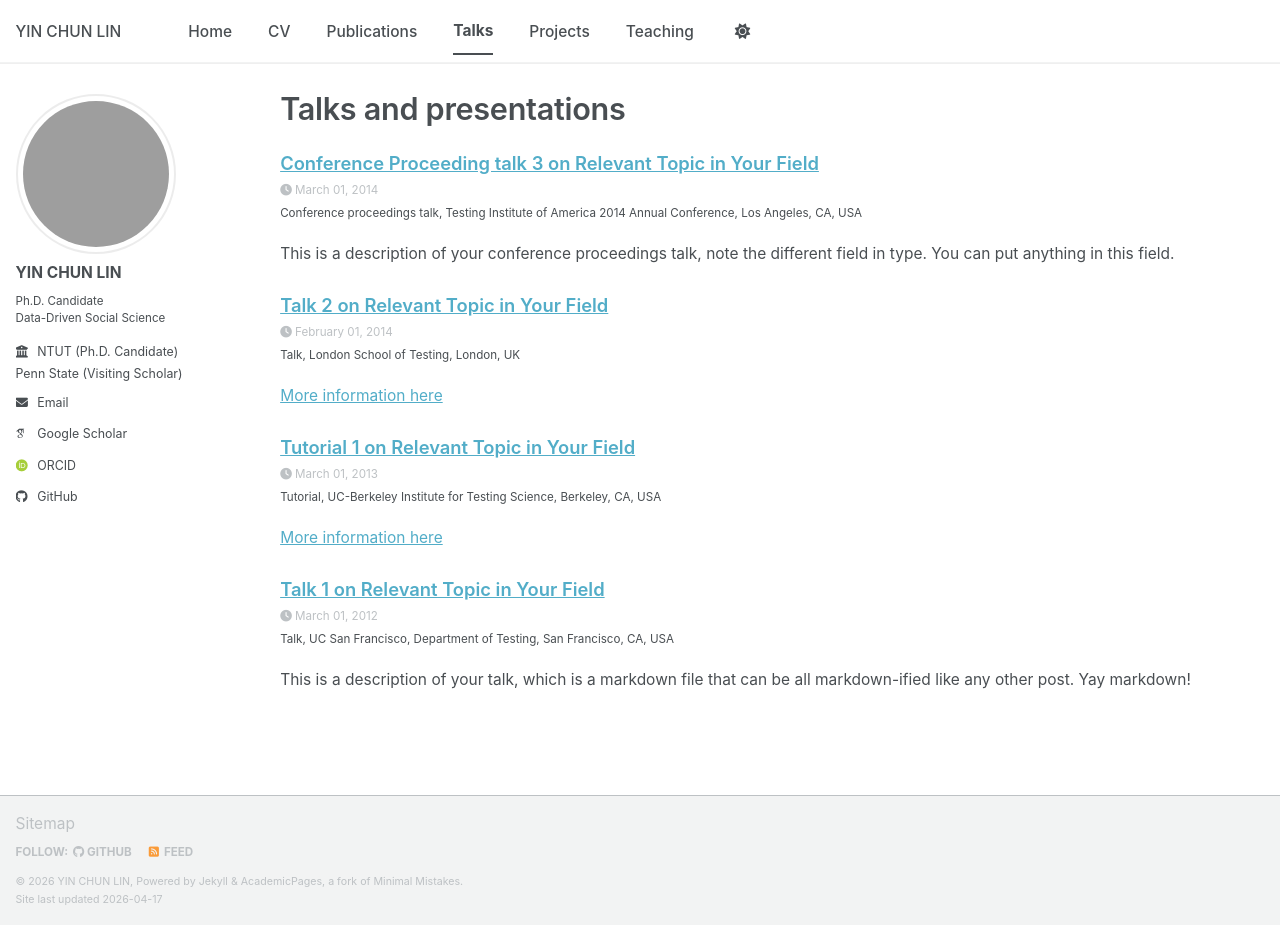
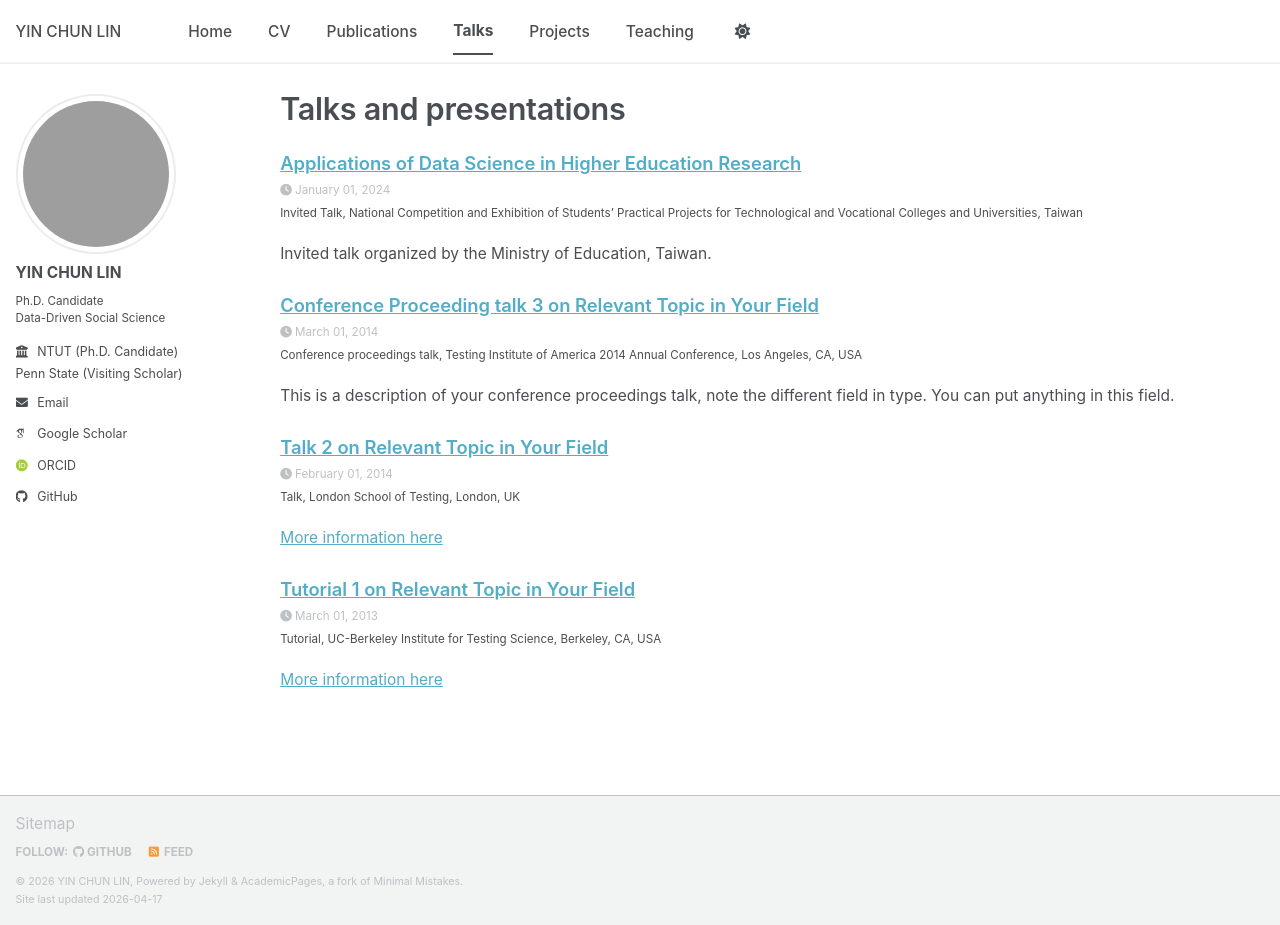
Before and after one commit to Christina0824/yinchun.github.io, a Jekyll site: the page built from _pages/talks.html, in a window 1280 px wide and 925 px high. Built offline with Jekyll 4.4.1, drawn with Linux system fonts in a browser that asks for light colours; some web fonts are replaced; a script bundle is joined from its source files by our own code; library files that are not in the unit come from our copies.

Commit message:
Update 2012-03-01-talk-1.md

```diff
--- a/_talks/2012-03-01-talk-1.md
+++ b/_talks/2012-03-01-talk-1.md
@@ -1,11 +1,16 @@
 ---
-title: "Talk 1 on Relevant Topic in Your Field"
+title: "Applications of Data Science in Higher Education Research"
 collection: talks
-type: "Talk"
-permalink: /talks/2012-03-01-talk-1
-venue: "UC San Francisco, Department of Testing"
-date: 2012-03-01
-location: "San Francisco, CA, USA"
+type: "Invited Talk"
+venue: "National Competition and Exhibition of Students’ Practical Projects for Technological and Vocational Colleges and Universities"
+date: 2024-01-01
+location: "Taiwan"
 ---
 
-This is a description of your talk, which is a markdown file that can be all markdown-ified like any other post. Yay markdown!
+Invited talk organized by the Ministry of Education, Taiwan.
+
+This talk explored the application of data science methods in higher education research, including data-driven policy analysis and academic research evaluation.
+
+![Talk Image](/images/IMG_4202.JPG)
+![Talk Image](/images/IMG_4203.JPG)
+![Talk Image](/images/IMG_4181.jpg)
```
